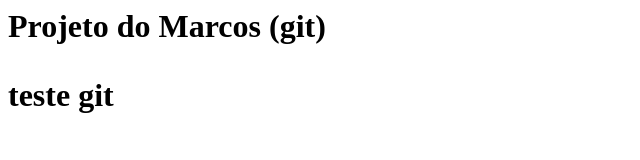
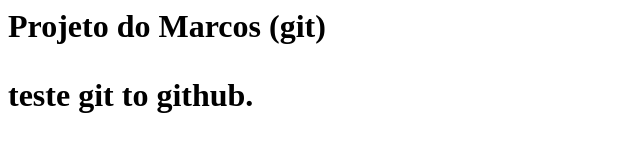
Before and after one commit to markimbh/curso-git, a plain HTML site: page index.html in a window 1280 px wide. Shown: the whole page, without its empty margins (0-640 px from the left). Drawn offline with Linux system fonts and the light colour scheme.

Commit message:
alteracao para testar push

```diff
--- a/index.html
+++ b/index.html
@@ -3,6 +3,6 @@
 	</head>
 	<body>
 		<h1>Projeto do Marcos (git)</h>
-		<p>teste git</p>
+		<p>teste git to github.</p>
 	</body>
 </html>
```
